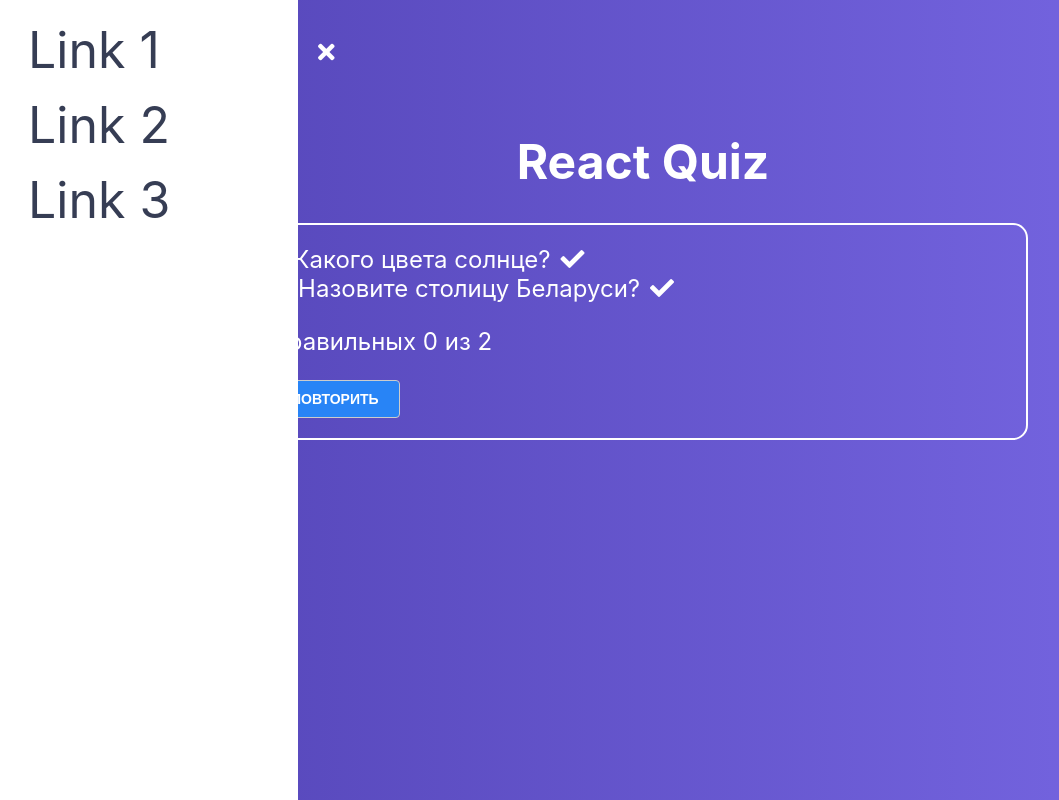
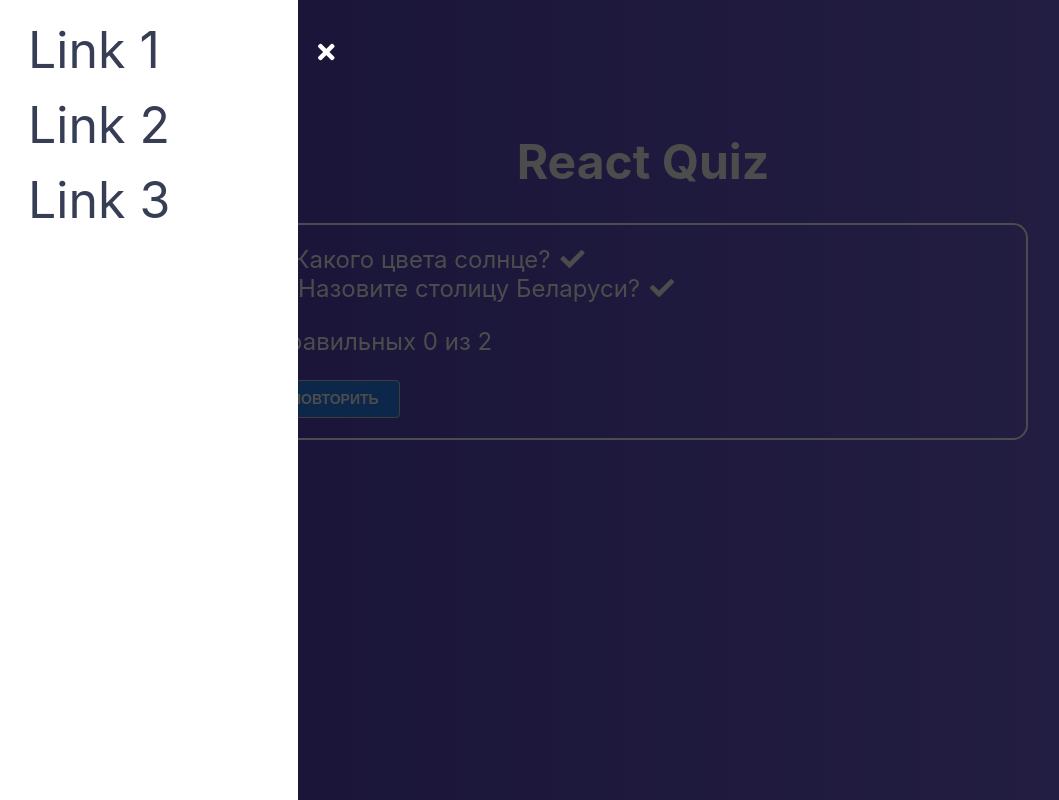
Before and after one commit to Kraggi/React-Quiz, a React (Create React App) app: page / in a window 1280 px wide. Both pictures are taken after a click on the icon 50 px from the left and 52 px from the top of the page. Shown: the whole page, without its empty margins (2-1061 px from the left). Built offline with nearby package versions, Linux system fonts and the light colour scheme.

Commit message:
added backdrop comp

```diff
--- a/src/components/FinishedQuiz/FinishedQuiz.jsx
+++ b/src/components/FinishedQuiz/FinishedQuiz.jsx
@@ -1,6 +1,6 @@
 import React from 'react';
 import classes from './FinishedQuiz.module.scss';
-import Button from '../UI/Button';
+import Button from '../UI/Button/Button';
 
 const FinishedQuiz = props => {
   const successCount = Object.keys(props.results).reduce((total, key) => {
--- a/src/components/Navigation/Drawer/Drawer.jsx
+++ b/src/components/Navigation/Drawer/Drawer.jsx
@@ -1,5 +1,6 @@
 import React, { Component } from 'react';
 import classes from './Drawer.module.scss';
+import Backdrop from '../../UI/Backdrop/Backdrop';
 
 const links = [1, 2, 3];
 
@@ -20,9 +21,12 @@
       cls.push(classes.close);
     }
     return (
-      <nav className={cls.join(' ')}>
-        <ul>{this.renderLinks()}</ul>
-      </nav>
+      <>
+        <nav className={cls.join(' ')}>
+          <ul>{this.renderLinks()}</ul>
+        </nav>
+        {this.props.isOpen ? <Backdrop onClick={this.props.onClose} /> : null}
+      </>
     );
   }
 }
--- /dev/null
+++ b/src/components/UI/Backdrop/Backdrop.jsx
@@ -0,0 +1,7 @@
+import React from 'react';
+import classes from './Backdrop.module.scss';
+const Backdrop = props => {
+  return <div className={classes.Backdrop} onClick={props.onClick} />;
+};
+
+export default Backdrop;
--- /dev/null
+++ b/src/components/UI/Backdrop/Backdrop.module.scss
@@ -0,0 +1,9 @@
+.Backdrop {
+  z-index: 50;
+  background-color: rgba(0, 0, 0, 0.7);
+  position: fixed;
+  top: 0;
+  left: 0;
+  bottom: 0;
+  right: 0;
+}
--- a/src/hoc/Layout/Layout.jsx
+++ b/src/hoc/Layout/Layout.jsx
@@ -12,11 +12,15 @@
       menu: !this.state.menu,
     });
   };
-
+  menuCloseHandler = () => {
+    this.setState({
+      menu: false,
+    });
+  };
   render() {
     return (
       <div className={classes.Layout}>
-        <Drawer isOpen={this.state.menu} />
+        <Drawer isOpen={this.state.menu} onClose={this.menuCloseHandler} />
         <MenuToggle
           onToggle={this.toggleMenuHandler}
           isOpen={this.state.menu}
```
Also changed, not shown: src/components/UI/Button/Button.jsx (renamed from src/components/UI/Button.jsx), src/components/UI/Button/Button.module.scss (renamed from src/components/UI/Button.module.scss).
